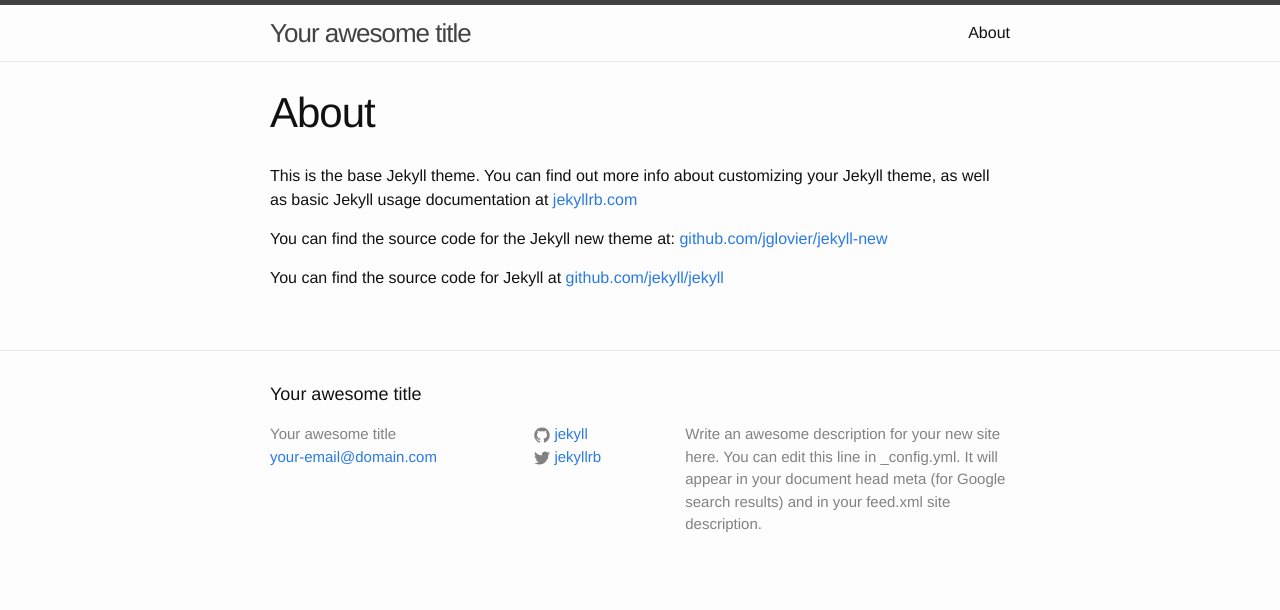
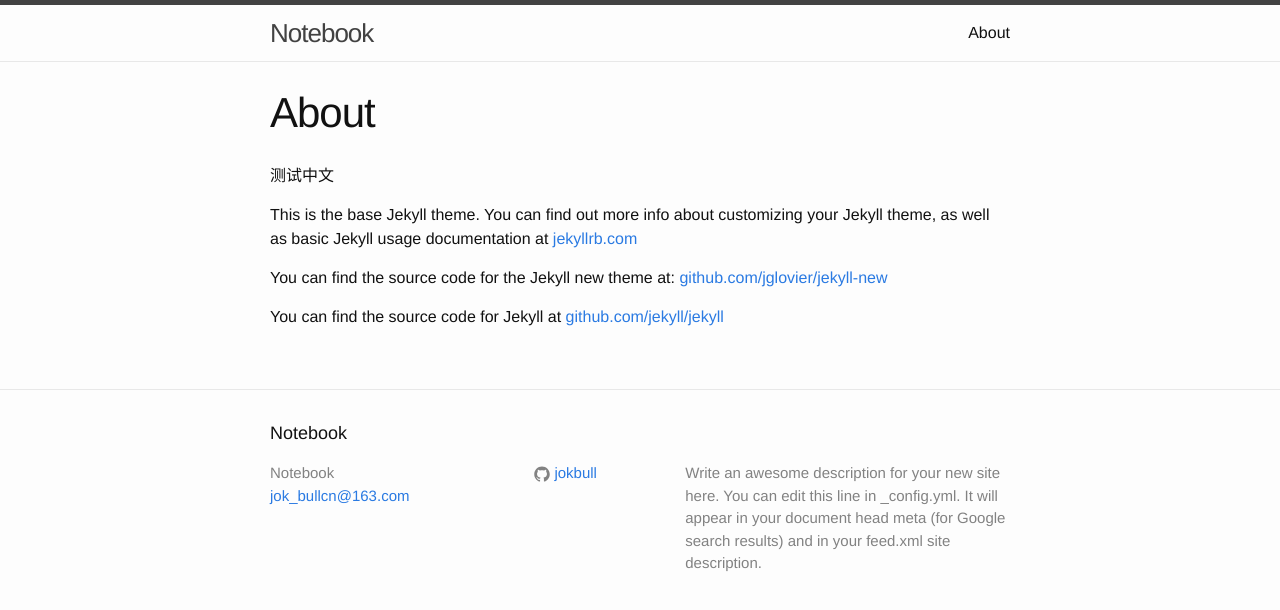
Before and after one commit to jokbull/jokbull.github.io, a Jekyll site: the page built from about.md, in a window 1280 px wide. Shown: the top 610 px of the page. Built offline with Jekyll 4.4.1, drawn with Linux system fonts in a browser that asks for light colours.

Commit message:
title and test Chinese

```diff
--- a/_config.yml
+++ b/_config.yml
@@ -1,14 +1,14 @@
 # Site settings
-title: Your awesome title
-email: your-email@domain.com
+title: Notebook
+email: jok_bullcn@163.com
 description: > # this means to ignore newlines until "baseurl:"
   Write an awesome description for your new site here. You can edit this
   line in _config.yml. It will appear in your document head meta (for
   Google search results) and in your feed.xml site description.
 baseurl: "" # the subpath of your site, e.g. /blog/
-url: "http://yourdomain.com" # the base hostname & protocol for your site
-twitter_username: jekyllrb
-github_username:  jekyll
+url: "http://jokbull.github.io" # the base hostname & protocol for your site
+twitter_username:
+github_username:  jokbull
 
 # Build settings
 markdown: kramdown
--- a/about.md
+++ b/about.md
@@ -4,6 +4,8 @@ title: About
 permalink: /about/
 ---
 
+测试中文
+
 This is the base Jekyll theme. You can find out more info about customizing your Jekyll theme, as well as basic Jekyll usage documentation at [jekyllrb.com](http://jekyllrb.com/)
 
 You can find the source code for the Jekyll new theme at: [github.com/jglovier/jekyll-new](https://github.com/jglovier/jekyll-new)
```
